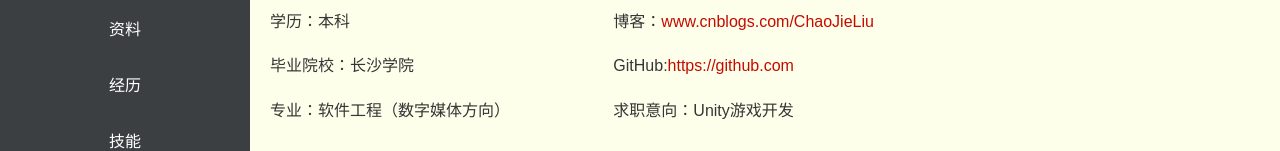
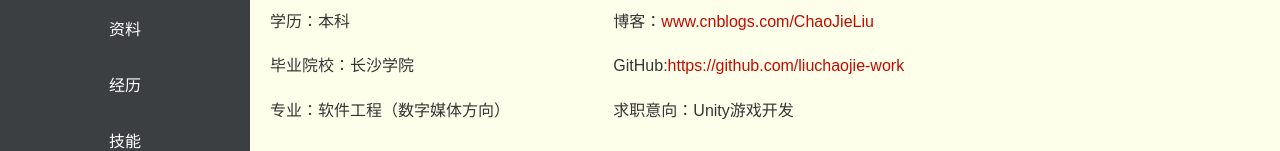
Before and after one commit to liuchaojie-work/Resume191126, a plain HTML site: page index.html in a window 1280 px wide. Shown: the part 222-373 px from the top of the page. Drawn offline with Linux system fonts and the light colour scheme.

Commit message:
更改一下github网址

```diff
--- a/index.html
+++ b/index.html
@@ -40,7 +40,7 @@
                     <p>联系电话：151-1634-0325</p>
                     <p>邮箱：<a href="mailto:liuchaojie_work@163.com">liuchaojie_work@163.com</a> </p>
                     <p>博客：<a href="http://www.cnblogs.com/ChaoJieLiu">www.cnblogs.com/ChaoJieLiu</a> </p>
-                    <p>GitHub:<a href="https://github.com" >https://github.com</a></p>
+                    <p>GitHub:<a href="https://github.com/liuchaojie-work" >https://github.com/liuchaojie-work</a></p>
                     <P>求职意向：Unity游戏开发</P>
                 </div>
                 <div class="col-l-4">
```
